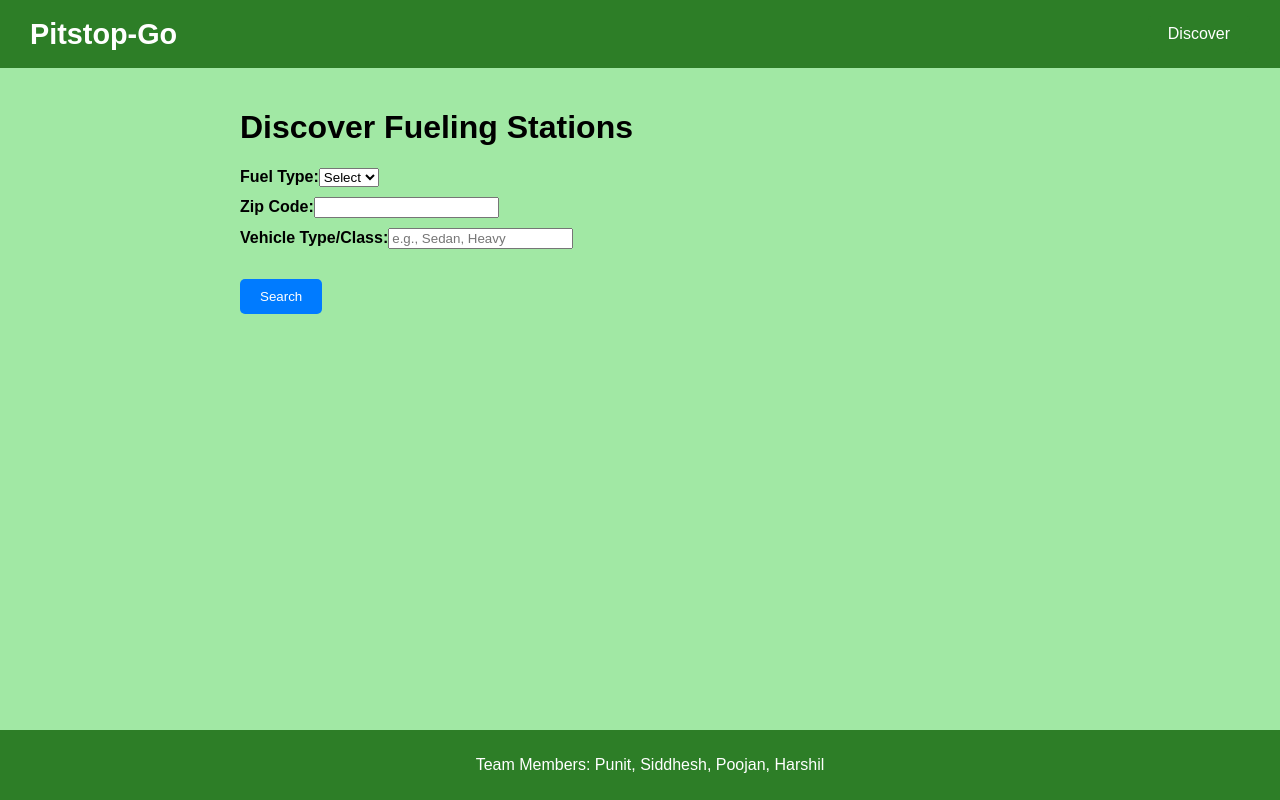
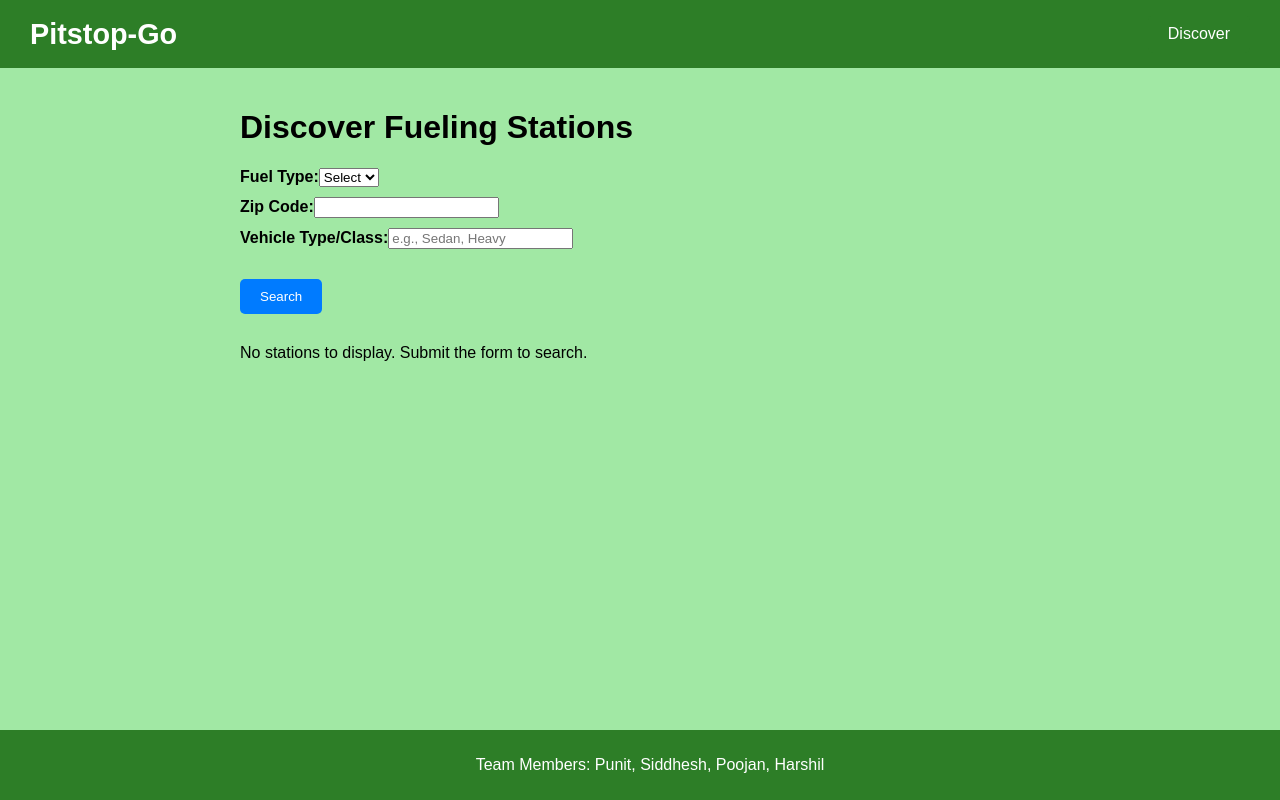
Before and after one commit to shukalpunit/ATV-EV-Fuel, a React (Create React App) app: page /discover in a window 1280 px wide. Built offline with nearby package versions, Linux system fonts and the light colour scheme.

Commit message:
Added default and alt states for the form

```diff
--- a/src/pages/Discover.jsx
+++ b/src/pages/Discover.jsx
@@ -1,4 +1,4 @@
-import React, { useState, useEffect } from "react";
+import React, { useState } from "react";
 import "./Discover.css";
 
 const Discover = () => {
@@ -29,11 +29,16 @@ const Discover = () => {
         return response.json();
       })
       .then((data) => {
-        setStations(data);
-        setError("");
+        if (data.length === 0) {
+          setError("No stations found. Try refining your search.");
+        } else {
+          setStations(data);
+          setError("");
+        }
       })
       .catch((error) => {
         console.error("Error fetching stations:", error);
+        setStations([]);
         setError("Could not fetch stations. Try again later.");
       });
   };
@@ -76,7 +81,7 @@ const Discover = () => {
 
       <div className="results">
         {error && <p className="error">{error}</p>}
-        {stations.length > 0 && (
+        {stations.length > 0 ? (
           <ul>
             {stations.map((station, index) => (
               <li key={index}>
@@ -88,6 +93,8 @@ const Discover = () => {
               </li>
             ))}
           </ul>
+        ) : (
+          !error && <p>No stations to display. Submit the form to search.</p>
         )}
       </div>
     </div>
```
